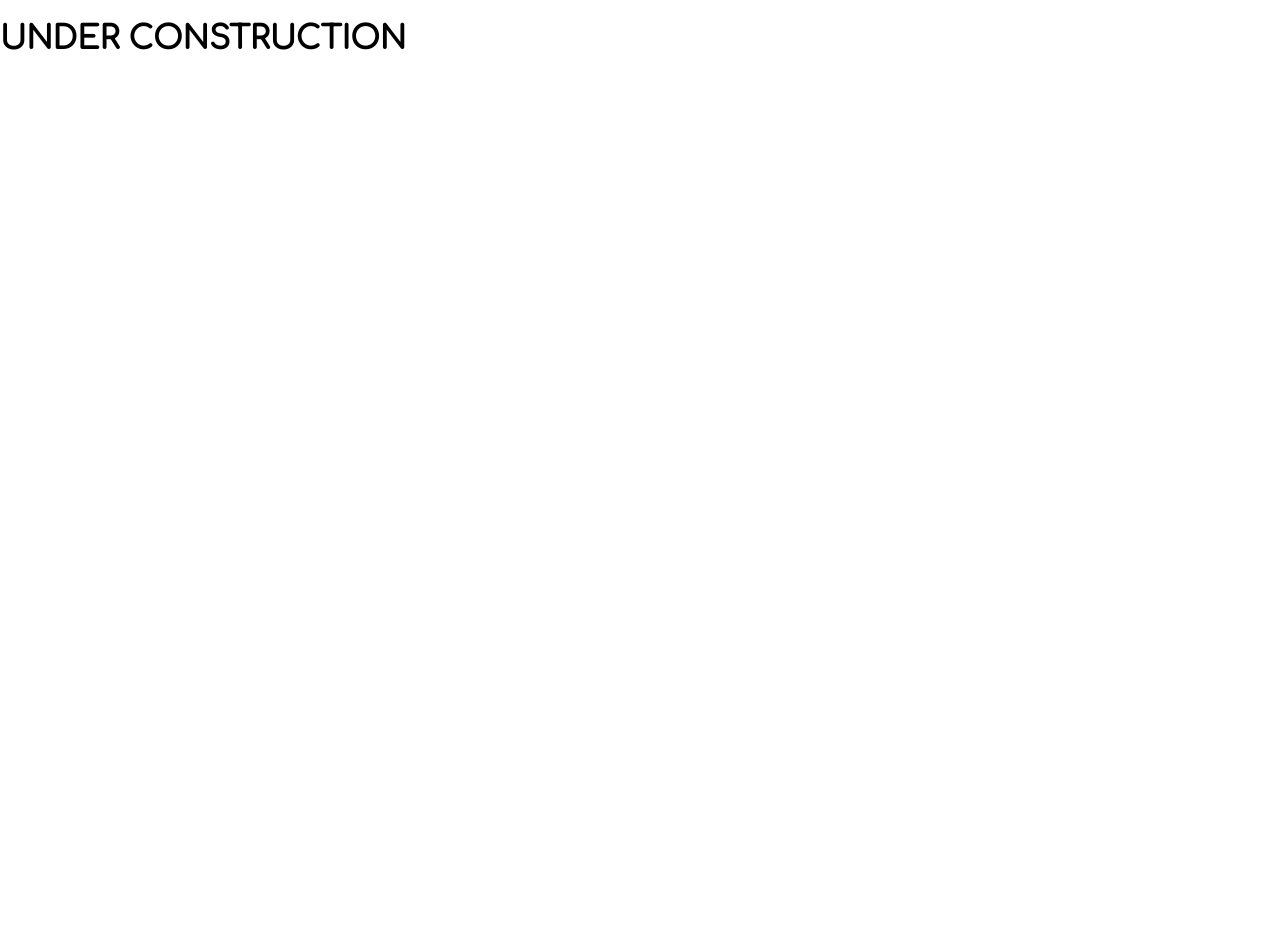
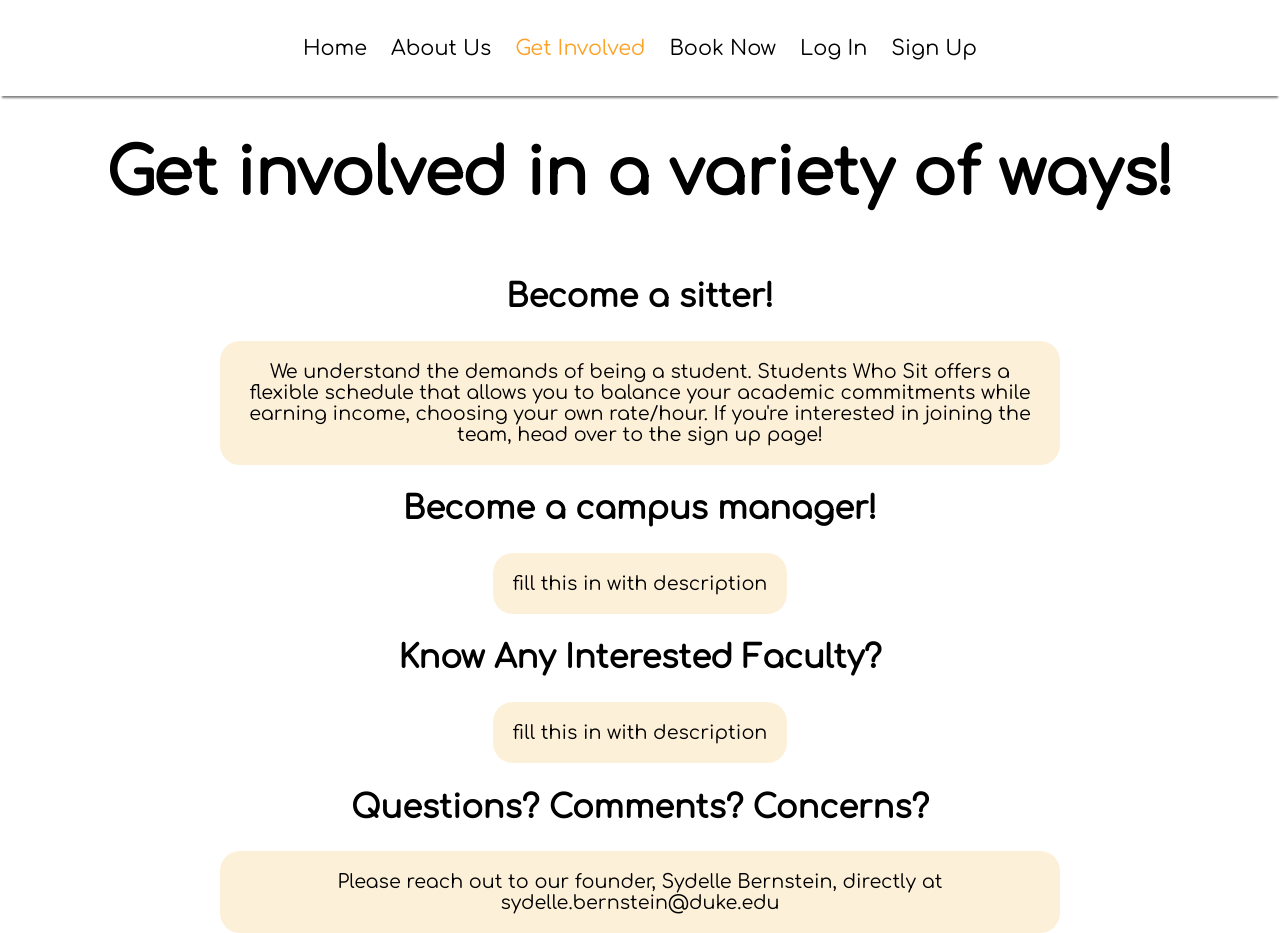
Before and after one commit to benjamin-peng/studentswhosit-unified, a React (Create React App) app in the folder sws-frontend/: page /getinvolved in a window 1280 px wide. Before the commit the page ends 821 px from the top, so only its background shows below. Built offline with nearby package versions, Linux system fonts and the light colour scheme.

Commit message:
created basic get involved page

```diff
--- a/sws-frontend/package.json
+++ b/sws-frontend/package.json
@@ -10,6 +10,7 @@
     "@types/node": "^16.18.53",
     "@types/react": "^18.2.22",
     "@types/react-dom": "^18.2.7",
+    "nvm": "^0.0.4",
     "react": "^18.2.0",
     "react-dom": "^18.2.0",
     "react-router-dom": "^6.17.0",
--- a/sws-frontend/src/Components/Navbar/Navbar.tsx
+++ b/sws-frontend/src/Components/Navbar/Navbar.tsx
@@ -20,20 +20,20 @@ const Navbar: React.FC<Props> = ({ currentPage }) => {
       <NavbarLink to={"/"} current={currentPage === "main"}>
         Home
       </NavbarLink>
-      <NavbarLink to={"/signup"} current={currentPage === "signup"}>
-        Sign Up
+      <NavbarLink to={"/about"} current={currentPage === "about"}>
+        About Us
+      </NavbarLink>
+      <NavbarLink to={"/getinvolved"} current={currentPage === "getinvolved"}>
+        Get Involved
+      </NavbarLink>
+      <NavbarLink to={"/book"} current={currentPage === "book"}>
+        Book Now
       </NavbarLink>
       <NavbarLink to={"/login"} current={currentPage === "login"}>
         Log In
       </NavbarLink>
-      <NavbarLink to={"/about"} current={currentPage === "about"}>
-        About Us
-      </NavbarLink>
-      <NavbarLink to={"/book"} current={currentPage === "book"}>
-        Book Now
-      </NavbarLink>
-      <NavbarLink to={"/getinvolved"} current={currentPage === "getinvolved"}>
-        Get Involved
+      <NavbarLink to={"/signup"} current={currentPage === "signup"}>
+        Sign Up
       </NavbarLink>
     </NavbarDiv>
   );
--- a/sws-frontend/src/Features/Main/AboutUs.tsx
+++ b/sws-frontend/src/Features/Main/AboutUs.tsx
@@ -39,7 +39,7 @@ const View: React.FC = () => {
         </FlexRowCenter>
         <FlexColumnCenter>
           <Description>
-            We aim to To offer reliable, affordable, and consistent child care
+            We aim to to offer reliable, affordable, and consistent child care
             for the children of Duke's faculty and staff, all while empowering
             students by providing them with a stable income in a safe,
             enriching, low-pressure environment.{" "}
--- /dev/null
+++ b/sws-frontend/src/Features/Main/GetInvolved.tsx
@@ -0,0 +1,82 @@
+import styled from "styled-components";
+import { FlexColumnCenter } from "../../Components/Container/FlexColumnCenter";
+import { FlexRowCenter } from "../../Components/Container/FlexRowCenter";
+import { Navbar } from "../../Components/Navbar/Navbar";
+
+const Header = styled.h1`
+  font-size: 4em;
+`;
+
+const SubHeader = styled.h2`
+  font-size: 2em;
+`;
+
+const ImageContainer = styled.div`
+  display: flex;
+  justify-content: space-between;
+  margin: 20px;
+  background-color: #dceefb;
+  border-radius: 10px;
+`;
+
+const Description = styled.p`
+  text-align: center;
+  font-size: 1.2em;
+  max-width: 800px;
+  margin: 0 auto;
+  padding: 20px;
+  background-color: #fdf0d9;
+  border-radius: 20px;
+`;
+
+const View: React.FC = () => {
+  return (
+    <>
+      <Navbar currentPage={"getinvolved"} />
+
+      <FlexColumnCenter>
+        <FlexRowCenter>
+          <Header>Get involved in a variety of ways!</Header>
+        </FlexRowCenter>
+        <FlexColumnCenter>
+            <FlexColumnCenter>
+                <FlexRowCenter>
+                <SubHeader>Become a sitter!</SubHeader>
+                </FlexRowCenter>
+                <Description>
+                We understand the demands of being a student.
+                Students Who Sit offers a flexible schedule that allows you to balance your academic commitments while earning income,
+                choosing your own rate/hour. If you're interested in joining the team, head over to the sign up page!{" "}
+                </Description>
+                </FlexColumnCenter>
+                <FlexRowCenter>
+                <SubHeader>Become a campus manager!</SubHeader>
+                </FlexRowCenter>
+                <FlexColumnCenter>
+                <Description>
+                fill this in with description
+                </Description>
+                </FlexColumnCenter>
+                <FlexRowCenter>
+                <SubHeader>Know Any Interested Faculty?</SubHeader>
+                </FlexRowCenter>
+                <FlexColumnCenter>
+                <Description>
+                fill this in with description
+                </Description>
+                </FlexColumnCenter>
+                <FlexRowCenter>
+                <SubHeader>Questions? Comments? Concerns?</SubHeader>
+                </FlexRowCenter>
+                <FlexColumnCenter>
+                <Description>
+                Please reach out to our founder, Sydelle Bernstein, directly at sydelle.bernstein@duke.edu
+                </Description>
+            </FlexColumnCenter>
+        </FlexColumnCenter>
+      </FlexColumnCenter>
+    </>
+  );
+};
+
+export { View };
--- a/sws-frontend/src/Routes/AppRouter.tsx
+++ b/sws-frontend/src/Routes/AppRouter.tsx
@@ -1,6 +1,7 @@
 import { BrowserRouter as Router, Routes, Route } from "react-router-dom";
 import { View as MainView } from "../Features/Main/View";
 import { View as AboutView } from "../Features/Main/AboutUs";
+import { View as GetInvolvedView } from "../Features/Main/GetInvolved";
 import { Placeholder } from "../Components/Container/Placeholder";
 
 const AppRouter = () => {
@@ -12,7 +13,7 @@ const AppRouter = () => {
         <Route element={<Placeholder />} path="/login" />
         <Route element={<AboutView />} path="/about" />
         <Route element={<Placeholder />} path="/book" />
-        <Route element={<Placeholder />} path="/getinvolved" />
+        <Route element={<GetInvolvedView />} path="/getinvolved" />
       </Routes>
     </Router>
   );
```
Also changed, not shown: 1 other file (tests, documents, lock files or other folders).
